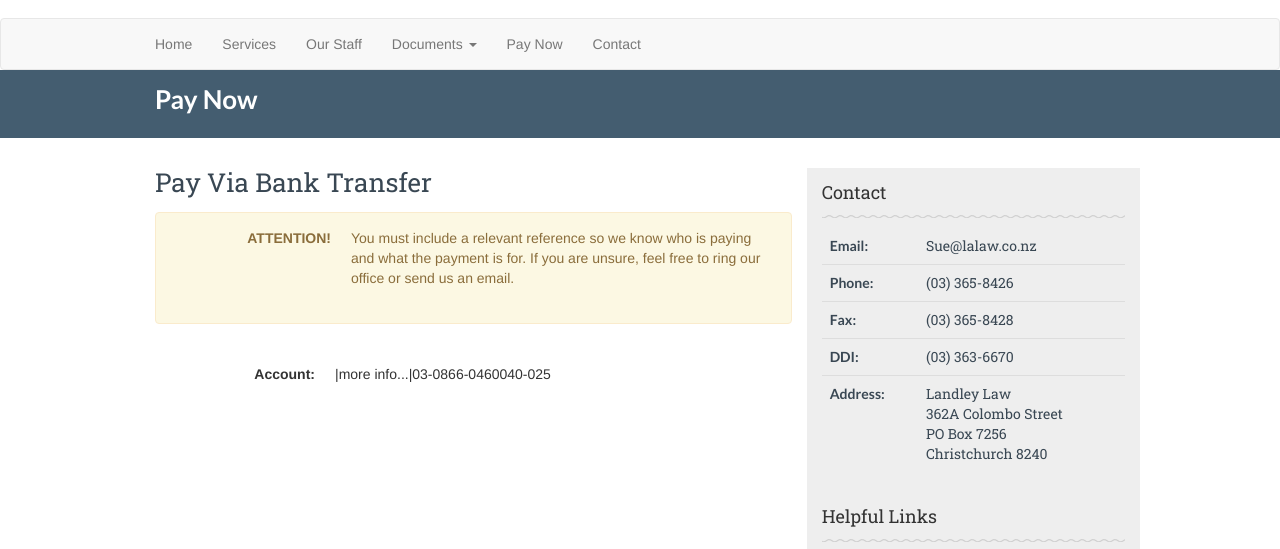
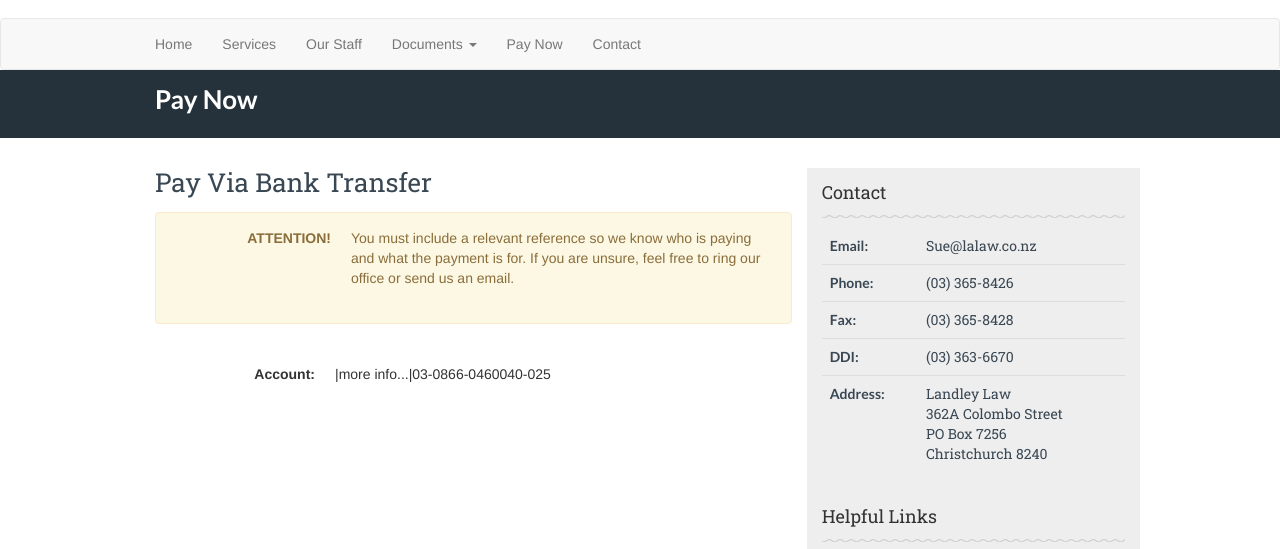
Before and after one commit to Classyy/Classyy.github.io, a plain HTML site: page pay-now.html in a window 1280 px wide. Shown: the part 176-725 px from the top of the page. Drawn offline with nearby package versions, Linux system fonts and the light colour scheme.

Commit message:
Colour Change

```diff
--- a/css/jumbotron.css
+++ b/css/jumbotron.css
@@ -83,7 +83,8 @@ img.center { /*used to centre images quickly*/
 	margin-bottom: 0px;
 }
 .title-wrap{
-	background: #445d70;
+	/*background: #445d70;*/
+	background: rgb(38, 50, 59);
 	color: #FFFFFF;
 }
 .title-row{ /*For the titles on each page (except the homepage)*/
```
